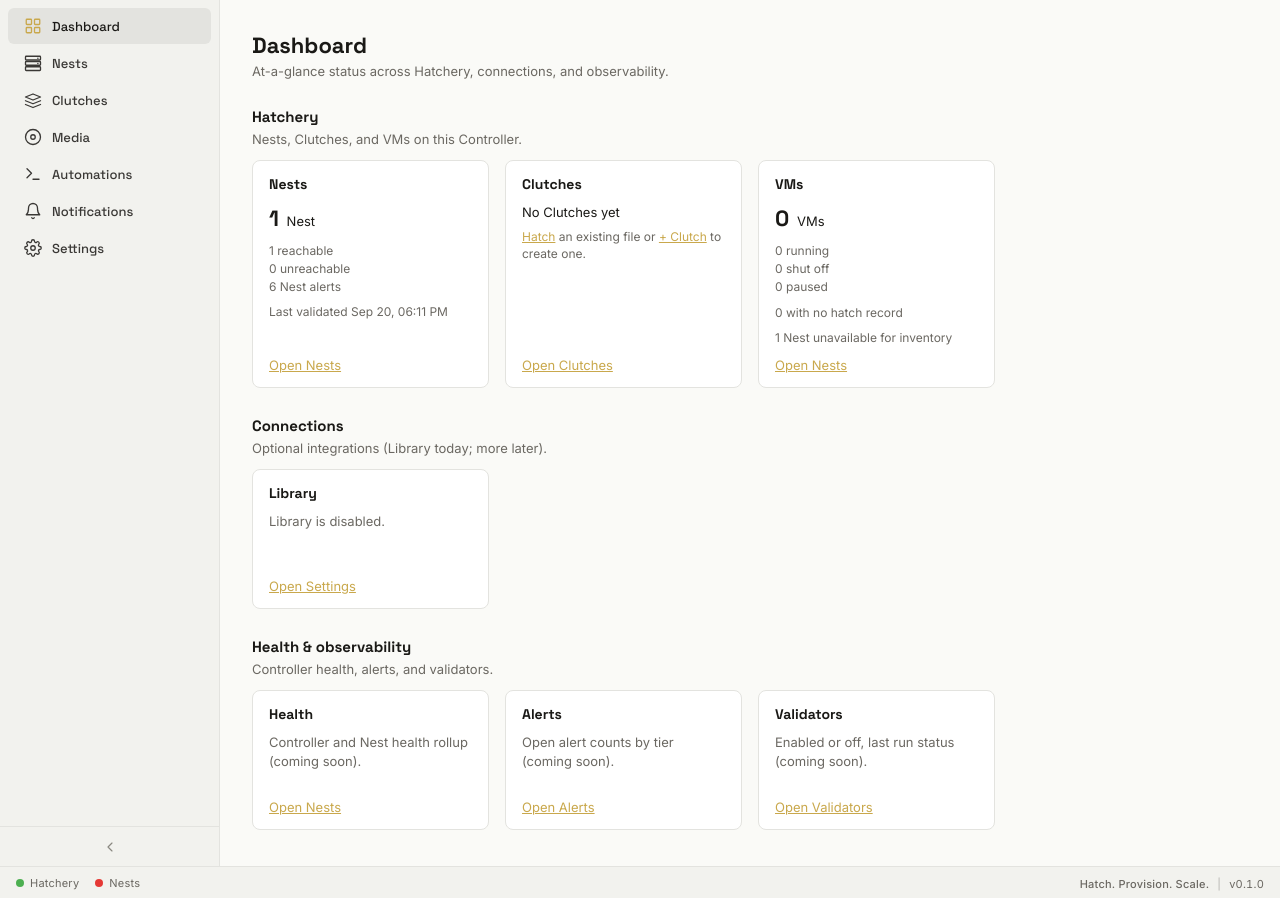
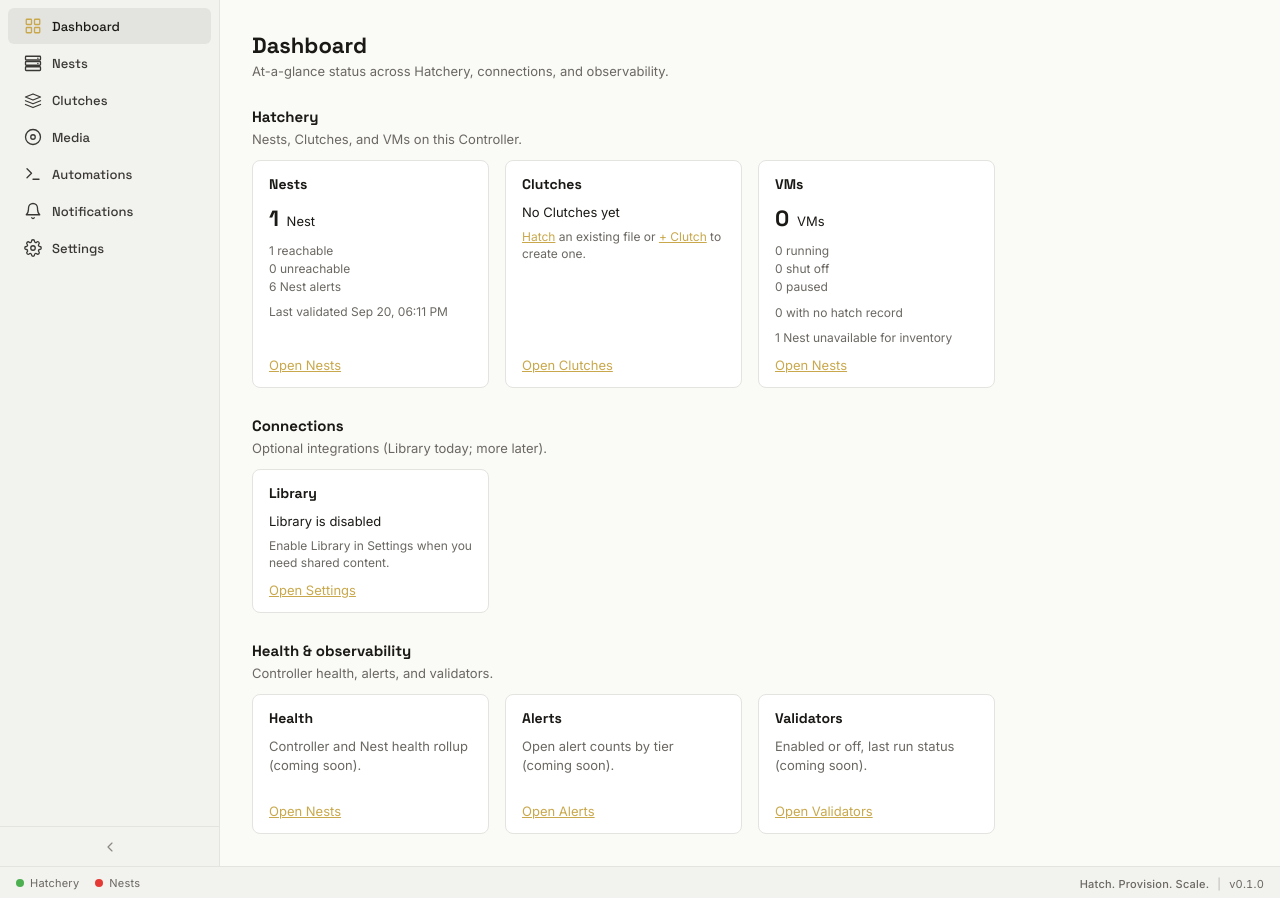
Before and after one commit to dustinestes/Hatchery, a Flask app: page / in a window 1280 px wide. Shown: the part 45-943 px from the top of the page. Run offline with Flask 3, Linux system fonts and the light colour scheme; data comes from the database, SQL or seed files in the repository; data that the repository does not hold is empty.

Commit message:
feat: fill Dashboard Library summary tile (#330) (#340)
Render Library enabled/disabled and connection health from stored
plane-status fields; no new probe loop on the Dashboard.

Co-authored-by: Dustin Estes <claudeai.putt935@passmail.com>
Co-authored-by: Cursor <cursoragent@cursor.com>

```diff
--- a/lib/plane_status.py
+++ b/lib/plane_status.py
@@ -69,10 +69,20 @@ def footer_status() -> dict[str, Any]:
     library_connections = (
         library_lib.enabled_connections(raw_connections) if library_enabled else []
     )
+    library_connection_registered = len(raw_connections) if library_enabled else 0
     library_connection_total = len(library_connections) if library_enabled else 0
+    library_connection_disabled = max(0, library_connection_registered - library_connection_total)
     library_alert_count = (
         alerts_lib.count_active_by_prefixes(
             alerts_lib.LIBRARY_SCOPED_ALERT_PREFIXES,
+            exclude_tiers=("info",),
+        )
+        if library_enabled
+        else 0
+    )
+    library_drift_alert_count = (
+        alerts_lib.count_active_by_prefixes(
+            ("Library cache drift:",),
             exclude_tiers=("info",),
         )
         if library_enabled
@@ -120,5 +130,8 @@ def footer_status() -> dict[str, Any]:
         "libraries_title": libraries_title,
         "libraries_dot": libraries_dot,
         "library_connection_total": library_connection_total,
+        "library_connection_registered": library_connection_registered,
+        "library_connection_disabled": library_connection_disabled,
         "library_alert_count": library_alert_count,
+        "library_drift_alert_count": library_drift_alert_count,
     }
--- a/templates/ui/index.html
+++ b/templates/ui/index.html
@@ -57,13 +57,13 @@
 
       <section class="dashboard-tile" id="dash-tile-library" aria-labelledby="dash-tile-library-title">
         <h3 class="dashboard-tile-title" id="dash-tile-library-title">Library</h3>
-        <div class="dashboard-tile-body" data-tile="library">
-          <p id="dashboard-library-off" class="dashboard-tile-placeholder"{% if library_enabled %} hidden{% endif %}>
-            Library is disabled.
-          </p>
-          <p id="dashboard-library-on" class="dashboard-tile-placeholder"{% if not library_enabled %} hidden{% endif %}>
-            Connection health (coming soon).
-          </p>
+        <div class="dashboard-tile-body" data-tile="library" id="dash-library-body">
+          {% if library_enabled %}
+          <p class="dashboard-tile-placeholder">Loading Library status…</p>
+          {% else %}
+          <p class="dashboard-tile-metric">Library is disabled</p>
+          <p class="dashboard-tile-meta">Enable Library in Settings when you need shared content.</p>
+          {% endif %}
         </div>
         <a id="dashboard-library-cta"
            class="dashboard-tile-cta link"
@@ -118,8 +118,7 @@
   if (!window.hatchery || typeof hatchery.onStatusTick !== 'function') return;
 
   var emptyNests = document.getElementById('dashboard-empty-nests');
-  var libraryOff = document.getElementById('dashboard-library-off');
-  var libraryOn = document.getElementById('dashboard-library-on');
+  var libraryBody = document.getElementById('dash-library-body');
   var libraryCta = document.getElementById('dashboard-library-cta');
   var nestsBody = document.getElementById('dash-nests-body');
   var vmsBody = document.getElementById('dash-vms-body');
@@ -261,19 +260,63 @@
     clutchesBody.innerHTML = parts.join('');
   }
 
+  function renderLibrary(ps) {
+    if (!libraryBody || !ps) return;
+    var enabled = !!ps.library_enabled;
+    if (libraryCta) {
+      libraryCta.href = enabled ? '/settings/library' : '/settings/general';
+      libraryCta.textContent = 'Open Settings';
+    }
+    if (!enabled) {
+      libraryBody.innerHTML =
+        '<p class="dashboard-tile-metric">Library is disabled</p>' +
+        '<p class="dashboard-tile-meta">Enable Library in Settings when you need shared content.</p>';
+      return;
+    }
+    var enabledCount = ps.library_connection_total || 0;
+    var registered = ps.library_connection_registered != null
+      ? ps.library_connection_registered
+      : enabledCount;
+    var disabled = ps.library_connection_disabled || 0;
+    var alerts = ps.library_alert_count || 0;
+    var drift = ps.library_drift_alert_count || 0;
+
+    if (registered === 0) {
+      libraryBody.innerHTML =
+        '<p class="dashboard-tile-metric">No Library connections</p>' +
+        '<p class="dashboard-tile-meta">Add a connection in Settings → Library.</p>';
+      return;
+    }
+
+    var parts = [
+      '<p class="dashboard-tile-metric"><span class="dashboard-tile-count">' + enabledCount + '</span> enabled connection' + (enabledCount === 1 ? '' : 's') + '</p>',
+      '<ul class="dashboard-tile-breakdown" aria-label="Library connection status">',
+    ];
+    if (disabled) parts.push('<li>' + disabled + ' disabled</li>');
+    if (alerts) {
+      parts.push('<li>' + alerts + ' connection alert' + (alerts === 1 ? '' : 's') + '</li>');
+    } else {
+      parts.push('<li>No connection alerts</li>');
+    }
+    if (drift) {
+      parts.push('<li>' + drift + ' cache drift alert' + (drift === 1 ? '' : 's') + '</li>');
+    }
+    parts.push('</ul>');
+    if (ps.libraries_ok) {
+      parts.push('<p class="dashboard-tile-meta">' + esc(ps.libraries_title || 'Library OK') + '</p>');
+    } else {
+      parts.push('<p class="dashboard-tile-meta">' + esc(ps.libraries_title || 'Library needs attention') + '</p>');
+    }
+    libraryBody.innerHTML = parts.join('');
+  }
+
   function applyPlaneStatus(ps) {
     if (!ps) return;
     if (emptyNests) {
       emptyNests.hidden = (ps.nest_total || 0) > 0;
     }
-    var enabled = !!ps.library_enabled;
-    if (libraryOff) libraryOff.hidden = enabled;
-    if (libraryOn) libraryOn.hidden = !enabled;
-    if (libraryCta) {
-      libraryCta.href = enabled ? '/settings/library' : '/settings/general';
-      libraryCta.textContent = 'Open Settings';
-    }
     renderNests(ps);
+    renderLibrary(ps);
   }
 
   function fetchDashboardSummary(nestTotal) {
```
Also changed, not shown: docs/notifications.md (+1 -1 lines), tests/test_app.py (+10 -4 lines), tests/test_plane_status.py (+3 -0 lines).
